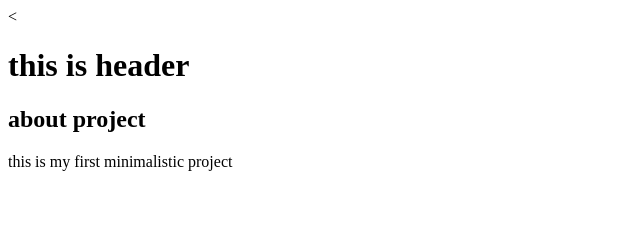
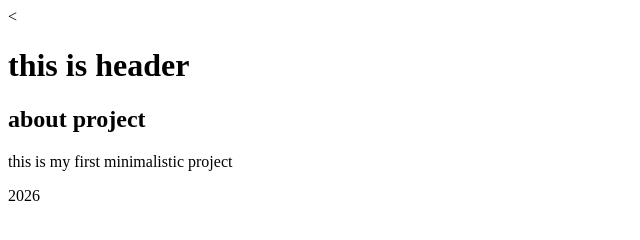
Before and after one commit to maggieberikishvili-ui/github-project, a plain HTML site: page index.html in a window 1280 px wide. Shown: the full height of the page, 0-640 px from the left. Drawn offline with Linux system fonts and the light colour scheme.

Commit message:
add footer section

```diff
--- a/index.html
+++ b/index.html
@@ -14,5 +14,9 @@
             <p> this is my first minimalistic project</p>
         </section>
     </main>
+
+<footer>
+    <p> 2026 </p>
+</footer>
 </body>
 </html>
```
